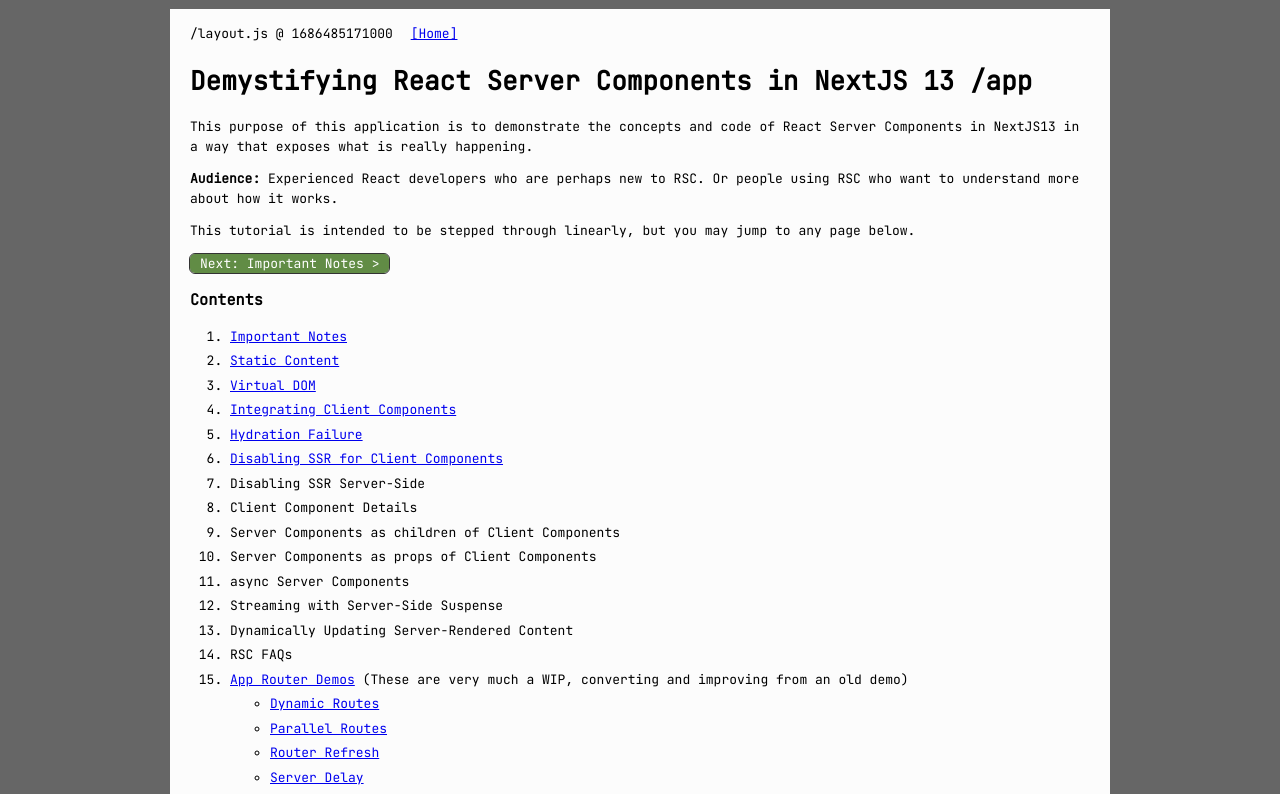
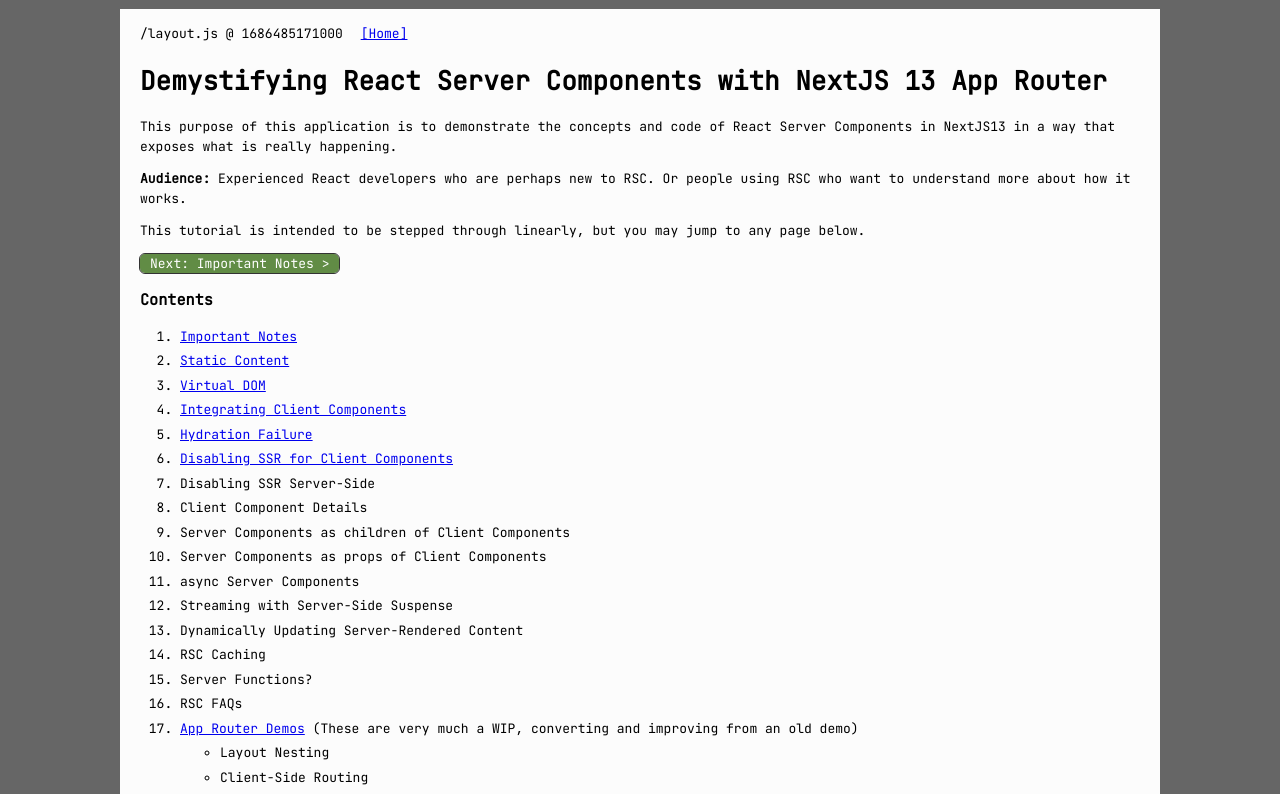
Before and after one commit to matt-kruse/demystifying-rsc, a Next.js app: page / in a window 1280 px wide. Shown: the top 794 px of the page. Built offline with nearby package versions, Linux system fonts and the light colour scheme.

Commit message:
Update title and outline

```diff
--- a/app/layout.js
+++ b/app/layout.js
@@ -4,7 +4,7 @@
 import "@fontsource/jetbrains-mono";
 
 export const metadata = {
-  title: 'Demystifying React Server Components in NextJS 13 /app'
+  title: 'Demystifying React Server Components with NextJS 13 App Router'
 }
 
 export default function RootLayout({ children }) {
--- a/app/page.js
+++ b/app/page.js
@@ -4,7 +4,7 @@
 
 export default function Home() {
   return <>
-    <h1>Demystifying React Server Components in NextJS 13 /app</h1>
+    <h1>Demystifying React Server Components with NextJS 13 App Router</h1>
     <p>This purpose of this application is to demonstrate the concepts and code of React Server Components in NextJS13 in a way that exposes what is really happening.</p>
     <p><b>Audience:</b> Experienced React developers who are perhaps new to RSC. Or people using RSC who want to understand more about how it works.</p>
 
@@ -27,10 +27,14 @@
       <li>async Server Components</li>
       <li>Streaming with Server-Side Suspense</li>
       <li>Dynamically Updating Server-Rendered Content</li>
+      <li>RSC Caching</li>
+      <li>Server Functions?</li>
       <li>RSC FAQs</li>
       <li>
         <a href="/app-router/">App Router Demos</a> (These are very much a WIP, converting and improving from an old demo)
         <ul>
+          <li>Layout Nesting</li>
+          <li>Client-Side Routing</li>
           <li><a href="/app-router/products/">Dynamic Routes</a></li>
           <li><a href="/app-router/parallel-routes/">Parallel Routes</a></li>
           <li><a href="/app-router/router-refresh/">Router Refresh</a></li>
--- a/app/style.css
+++ b/app/style.css
@@ -4,7 +4,7 @@
 body {
     font-family:"JetBrains Mono", monospace;
     padding:15px 20px 100px 20px;
-    max-width:900px;
+    max-width:1000px;
     margin-right:auto;
     margin-left:auto;
     background-color:#fcfcfc;
```
